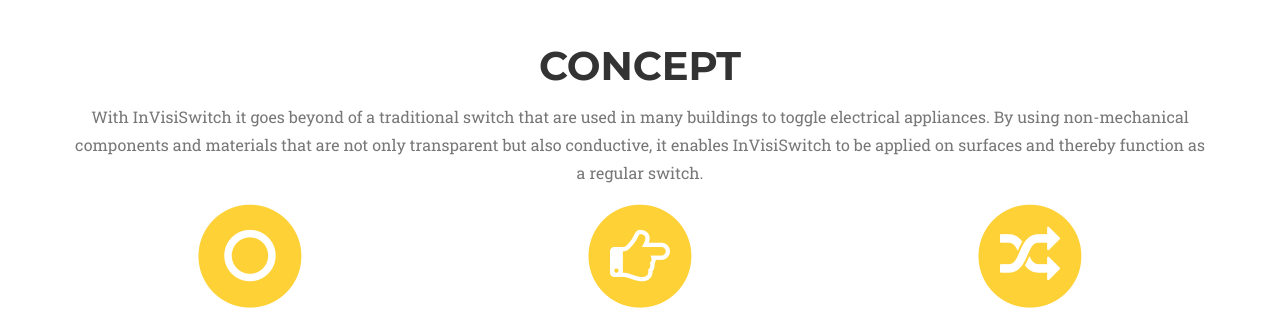
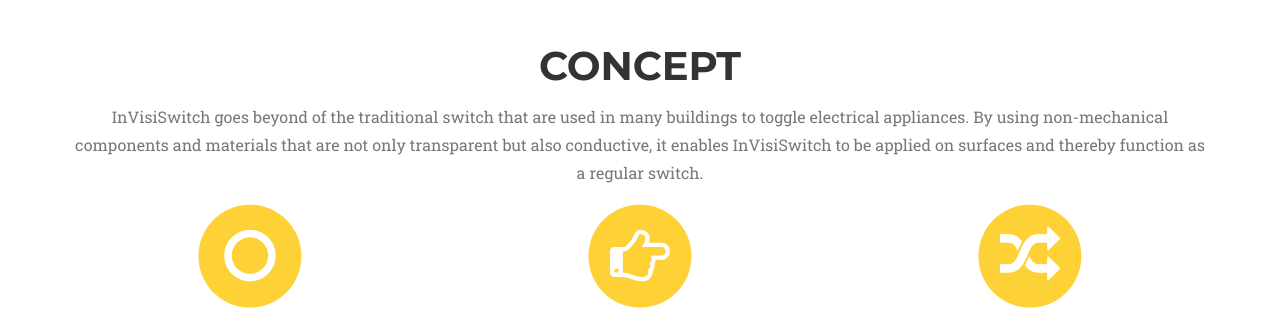
Before and after one commit to conink/conink.github.io, a Jekyll site: the page built from index.html, in a window 1280 px wide and 900 px high, scrolled down 785 px. Shown: the part 154-464 px from the top of the window. Built offline with Jekyll 4.4.1, drawn with Linux system fonts in a browser that asks for light colours; some web fonts are replaced; comment, search, counter and statistics services are not loaded.

Commit message:
changed config

```diff
--- a/_config.yml
+++ b/_config.yml
@@ -4,7 +4,7 @@ baseurl:
 # Site settings
 title: InVisiSwitch
 email: conductiveinkdtu@gmail.com
-description: "Landing page for project InvisiSwitch"
+description: "InVisiSwitch goes beyond of the traditional switch that are used in many buildings to toggle electrical appliances. By using non-mechanical components and materials that are not only transparent but also conductive, it enables InVisiSwitch to be applied on surfaces and thereby function as a regular switch."
 
 # Color settings (hex-codes without the leading hash-tag)
 color:
--- a/_includes/concept.html
+++ b/_includes/concept.html
@@ -4,7 +4,7 @@
     <div class="row">
       <div class="col-lg-12 text-center">
         <h2 class="section-heading">Concept</h2>
-        <p class="large text-muted">With {{site.title}} it goes beyond of a traditional switch that are used in many buildings to toggle electrical appliances. By using non-mechanical components and materials that are not only transparent but also conductive, it enables InVisiSwitch to be applied on surfaces and thereby function as a regular switch.</p>
+        <p class="large text-muted">{{site.title}} goes beyond of the traditional switch that are used in many buildings to toggle electrical appliances. By using non-mechanical components and materials that are not only transparent but also conductive, it enables InVisiSwitch to be applied on surfaces and thereby function as a regular switch.</p>
       </div>
     </div>
     <div class="row text-center">
--- a/_includes/head.html
+++ b/_includes/head.html
@@ -4,6 +4,7 @@
     <title>{% if page.title %}{{ page.title }}{% else %}{{ site.title }}{% endif %}</title>
     <meta name="viewport" content="width=device-width">
     <meta name="description" content="{{ site.description }}">
+    <link rel="image_src" href="../img/header-bg.jpg" />
     <link rel="canonical" href="{{ page.url | replace:'index.html','' | prepend: site.baseurl | prepend: site.url }}">
 
     <!-- Support for Android 5.0 colored chrome address bar -->
```
